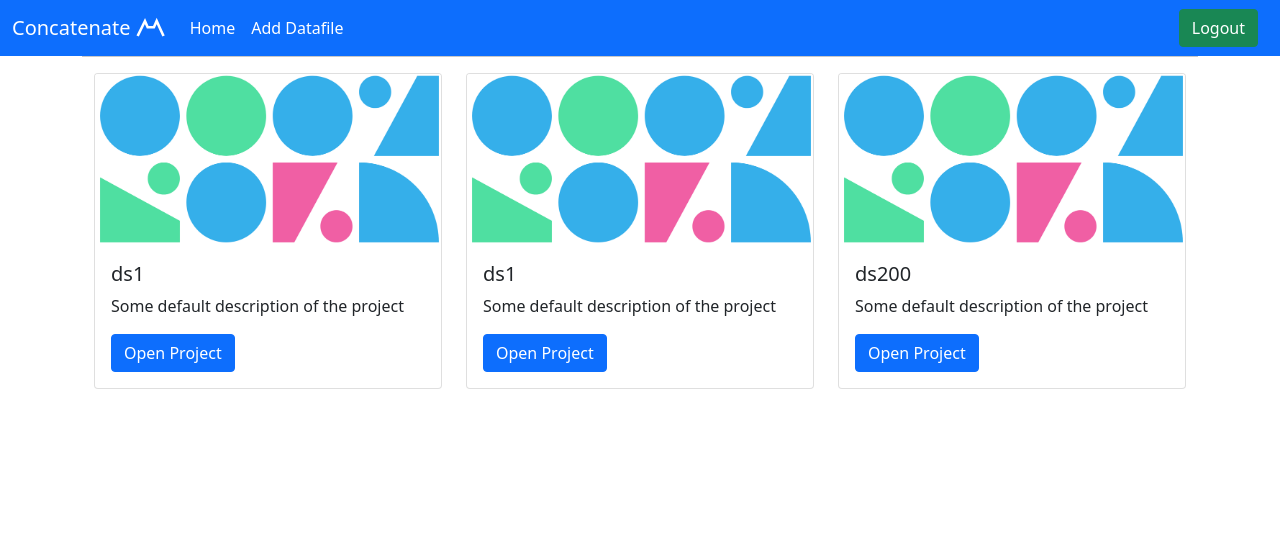
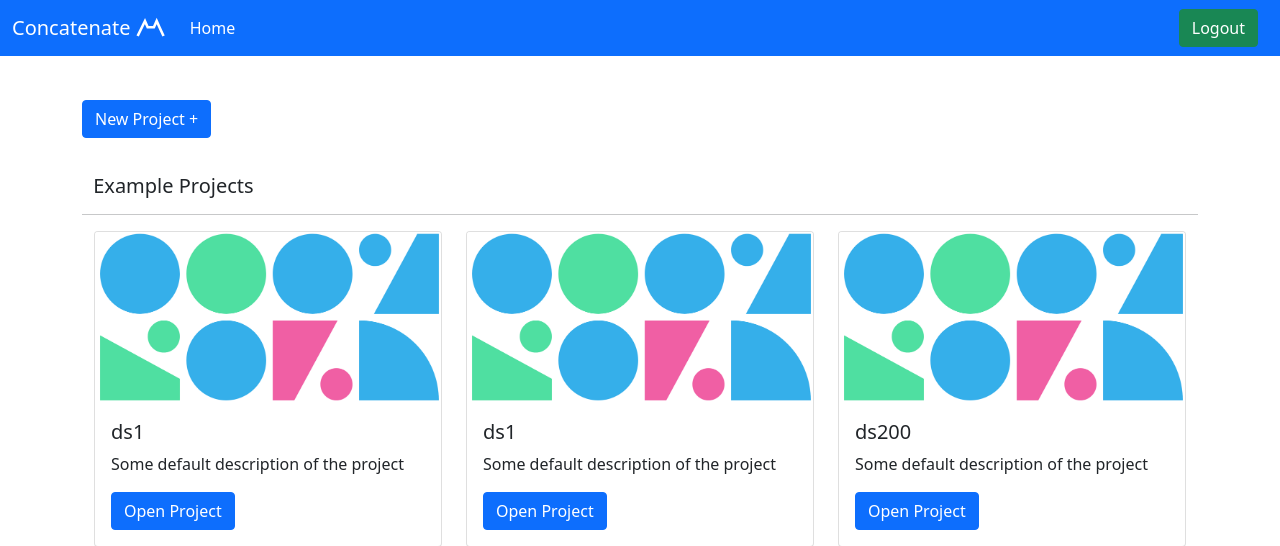
Before and after one commit to poiug07/CityHack2022_Rude_Kittens, a Django app: page /app in a window 1280 px wide. Shown: the top 546 px of the page. Run offline with Django 4.2, Linux system fonts and the light colour scheme; a user stored in the database is signed in; data comes from the database, SQL or seed files in the repository; some libraries are stand-ins or nearby versions.

Commit message:
Combined app and add-xlsx

```diff
--- a/predict/templates/base.html
+++ b/predict/templates/base.html
@@ -1,13 +1,29 @@
 <!doctype html>
 <html lang="en">
+
 <head>
     <!-- Required meta tags -->
     <meta charset="utf-8">
     <meta name="viewport" content="width=device-width, initial-scale=1">
 
     <!-- Bootstrap CSS -->
-        <link href="https://cdn.jsdelivr.net/npm/bootstrap@5.1.3/dist/css/bootstrap.min.css" rel="stylesheet" integrity="sha384-1BmE4kWBq78iYhFldvKuhfTAU6auU8tT94WrHftjDbrCEXSU1oBoqyl2QvZ6jIW3" crossorigin="anonymous">
-        <script src="https://cdnjs.cloudflare.com/ajax/libs/Chart.js/3.7.0/chart.min.js" integrity="sha512-TW5s0IT/IppJtu76UbysrBH9Hy/5X41OTAbQuffZFU6lQ1rdcLHzpU5BzVvr/YFykoiMYZVWlr/PX1mDcfM9Qg==" crossorigin="anonymous" referrerpolicy="no-referrer"></script>
+    <link href="https://cdn.jsdelivr.net/npm/bootstrap@5.1.3/dist/css/bootstrap.min.css" rel="stylesheet"
+        integrity="sha384-1BmE4kWBq78iYhFldvKuhfTAU6auU8tT94WrHftjDbrCEXSU1oBoqyl2QvZ6jIW3" crossorigin="anonymous">
+    <script src="https://cdnjs.cloudflare.com/ajax/libs/Chart.js/3.7.0/chart.min.js"
+        integrity="sha512-TW5s0IT/IppJtu76UbysrBH9Hy/5X41OTAbQuffZFU6lQ1rdcLHzpU5BzVvr/YFykoiMYZVWlr/PX1mDcfM9Qg=="
+        crossorigin="anonymous" referrerpolicy="no-referrer"></script>
+    <script src="https://code.jquery.com/jquery-3.3.1.slim.min.js"
+        integrity="sha384-q8i/X+965DzO0rT7abK41JStQIAqVgRVzpbzo5smXKp4YfRvH+8abtTE1Pi6jizo"
+        crossorigin="anonymous"></script>
+    <script src="https://cdnjs.cloudflare.com/ajax/libs/popper.js/1.14.7/umd/popper.min.js"
+        integrity="sha384-UO2eT0CpHqdSJQ6hJty5KVphtPhzWj9WO1clHTMGa3JDZwrnQq4sF86dIHNDz0W1"
+        crossorigin="anonymous"></script>
+    <script src="https://stackpath.bootstrapcdn.com/bootstrap/4.3.1/js/bootstrap.min.js"
+        integrity="sha384-JjSmVgyd0p3pXB1rRibZUAYoIIy6OrQ6VrjIEaFf/nJGzIxFDsf4x0xIM+B07jRM"
+        crossorigin="anonymous"></script>
+    <!-- Bootstrap CSS -->
+    <link href="https://cdn.jsdelivr.net/npm/bootstrap@5.1.3/dist/css/bootstrap.min.css" rel="stylesheet"
+        integrity="sha384-1BmE4kWBq78iYhFldvKuhfTAU6auU8tT94WrHftjDbrCEXSU1oBoqyl2QvZ6jIW3" crossorigin="anonymous">
     <title>Concatenate</title>
 </head>
 
--- a/predict/templates/partials/navbar.html
+++ b/predict/templates/partials/navbar.html
@@ -15,9 +15,6 @@
           <ul class="navbar-nav me-auto mb-2 mb-lg-0">
           <li class="nav-item">
               <a class="nav-link active" aria-current="page" href="/app">Home</a>
-          </li>
-          <li class="nav-item">
-            <a class="nav-link active" aria-current="page" href="/add-xlsx">Add Datafile</a>
           </li>
           </ul>
           <form  class="d-flex" style="margin-right: 10px;">
--- a/predict/templates/predict/app.html
+++ b/predict/templates/predict/app.html
@@ -6,6 +6,41 @@
     {% include "partials/navbar.html" %}
 
     <div class="container">
+        <button type="button" class="btn btn-primary" data-toggle="modal" data-target="#exampleModal"
+            style="margin-top: 100px; margin-bottom: 20px;">
+            New Project +
+        </button>
+
+        <!-- Modal -->
+        <div class="modal fade" id="exampleModal" tabindex="-1" aria-labelledby="exampleModalLabel" aria-hidden="true">
+            <div class="modal-dialog">
+                <div class="modal-content">
+                    <div class="modal-header">
+                        <h5 class="modal-title" id="exampleModalLabel">Upload dataset</h5>
+                        <button type="button" class="btn-close" data-dismiss="modal" aria-label="Close"></button>
+                    </div>
+                    <form enctype="multipart/form-data" method="POST" action="">
+                        <div class="modal-body">
+                            <!-- File Name -->
+                            {% csrf_token %}
+                            <label for="formFile" class="form-label">File Name</label>
+                            {{ form.name }}
+
+                            <label for="description" class="form-label">Project Description</label>
+                            {{ form.description }}
+                            <!-- Upload File -->
+                            <div class="mb-1 mt-2">
+                                <label for="formFile" class="form-label">Upload dataset</label>
+                                {{ form.filepath }}
+                            </div>
+                        </div>
+                        <div class="modal-footer">
+                            <button type="submit" class="btn btn-primary">Upload</button>
+                        </div>
+                    </form>
+                </div>
+            </div>
+        </div>
         <h5 class="mt-3 text-start" style="margin-left: 0.7rem;">Example Projects</h5>
         <hr>
 
@@ -27,9 +62,12 @@
                 {% endfor %}
             </div>
             {% else %}
-                <h2 class="mt-3">Please upload your files first.</h2>
+            <h2 class="mt-3">Please upload your files first.</h2>
             {% endif %}
         </div>
     </div>
+    <script src="https://cdn.jsdelivr.net/npm/bootstrap@5.1.3/dist/js/bootstrap.bundle.min.js"
+        integrity="sha384-ka7Sk0Gln4gmtz2MlQnikT1wXgYsOg+OMhuP+IlRH9sENBO0LRn5q+8nbTov4+1p"
+        crossorigin="anonymous"></script>
 </body>
 {% endblock content %}
--- a/predict/urls.py
+++ b/predict/urls.py
@@ -6,7 +6,6 @@ urlpatterns = [
     path('', views.index, name='index'),
     path('login', views.login_user, name='login'),
     path('app', views.app, name='app'),
-    path('add-xlsx', views.add_xlsx, name='upload_data'),
     path("logout/", views.logout_user, name="logout"),
     path('get_data/<key_id>/', views.get_data, name='key_id'),
     path("graph/", views.graph, name="graph"),
--- a/predict/views.py
+++ b/predict/views.py
@@ -37,15 +37,6 @@ def index(request):
 
 @login_required(login_url="/login")
 def app(request):
-    context = {"datafiles": models.DataFile.objects.all()}
-    return render(request, "predict/app.html", context)
-
-@login_required(login_url="/login")
-def graph(request):
-	return render(request, "predict/graph.html")
-
-@login_required(login_url="/login")
-def add_xlsx(request):
     form = forms.FileForm(request.POST or None, request.FILES or None)
     context = {"form": form}
     if form.is_valid():
@@ -57,7 +48,12 @@ def add_xlsx(request):
         predict_data(job.datafile_id)
         context["succes"] = True
         context["form"] = forms.FileForm(None, None)
-    return render(request, 'predict/upload.html', context)
+    context["datafiles"] = models.DataFile.objects.all()
+    return render(request, "predict/app.html", context)
+
+@login_required(login_url="/login")
+def graph(request):
+	return render(request, "predict/graph.html")
 
 def get_data(request, key_id):
 	d = models.DataPrediction.objects.get(datafile_id=key_id).predictionsJSON
```
Also changed, not shown: predict/templates/predict/upload.html (+1 -52 lines), predict/templates/predict/uploadfile.html (deleted, +0 -16 lines). Lines whose indentation alone changed are shown as unchanged.
